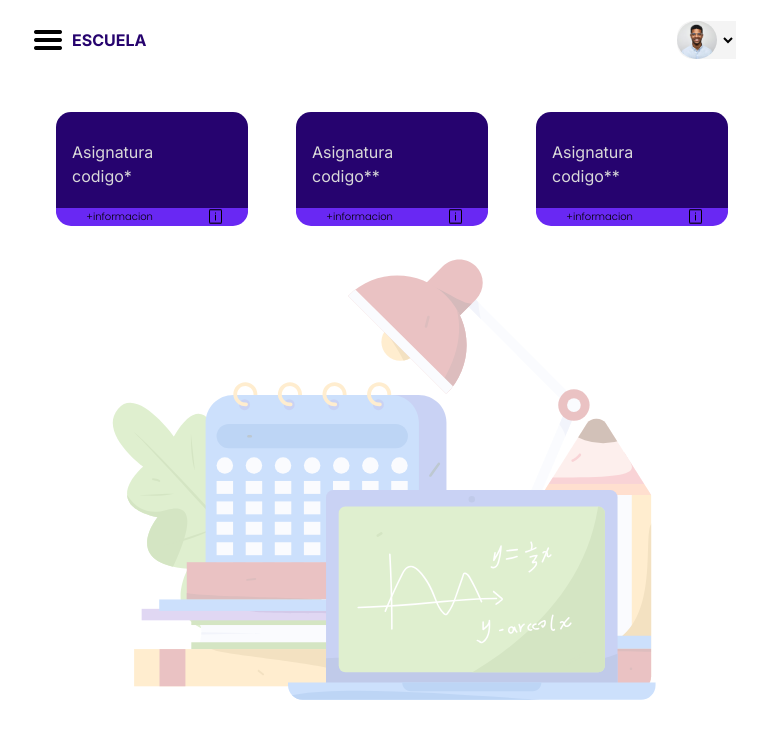
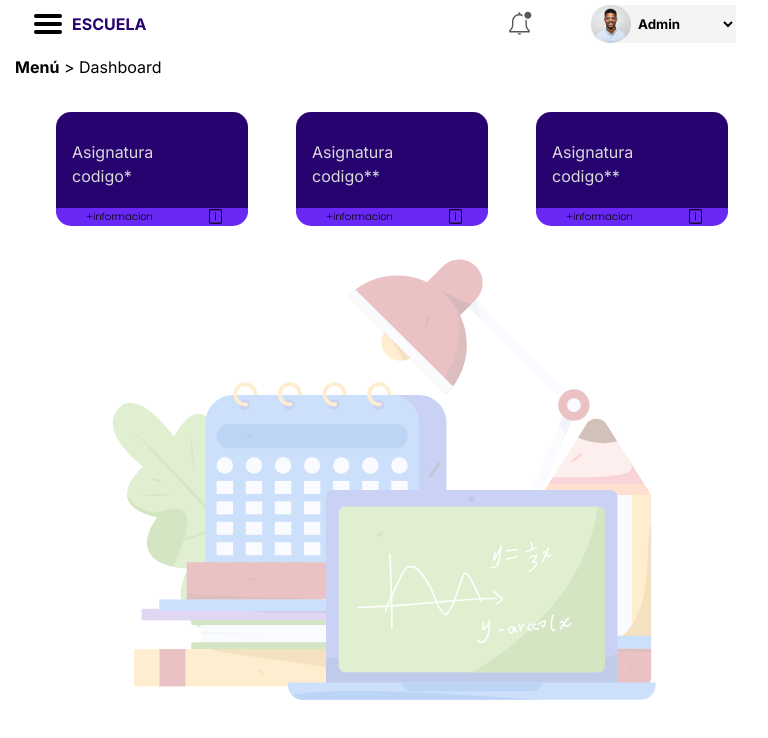
Before and after one commit to FooTalent/AgendaDigital, a React (Vite) app in the folder FrontEnd/: page /dashboard in a window 768 px wide. Shown: the top 738 px of the page. Built offline with nearby package versions, Linux system fonts and the light colour scheme.

Commit message:
agrego icono de notificacion para tablet

```diff
--- a/FrontEnd/src/components/Navbar/NavBar.jsx
+++ b/FrontEnd/src/components/Navbar/NavBar.jsx
@@ -16,13 +16,13 @@ const NavBar = () => {
   return (
     <div className={`containerAll ${enabled ? "disabledContainerNavbar" : null}`}>
       <div className="containerNavBar">
-        <div className="notification disableNavBar">
-          <img src="./img/notification.svg" alt="notification" />
-
-        </div>
         <div className="hamburguer">
             <img onClick={handlerSideBar} src="./img/hamburger_icon.png" alt="hamburger icon" />
             <h3>ESCUELA</h3>
+        </div>
+        {/* prueba */}
+        <div className="notification disableNavBar">
+          <img src="./img/notification.svg" alt="notification" />
         </div>
         <div className="selectUser containerSelect">
           <img src="./img/user.svg" alt="user" />
--- a/FrontEnd/src/components/Navbar/navbar.css
+++ b/FrontEnd/src/components/Navbar/navbar.css
@@ -15,6 +15,7 @@
 
 .notification img {
     margin-right: 1.5rem;
+    background-color: transparent;
 }
 
 .containerSelect {
@@ -100,9 +101,10 @@
 
 }
 
-@media (min-width: 577px) and (max-width: 834px) {
+@media (min-width: 577px) and (max-width: 992px) {
     .disableNavBar {
-        display: none;
+        display: inline;
+        margin-right: 1rem;
     }
     .hamburguer {
         display: flex;
@@ -128,6 +130,14 @@
     }
 
     .selectWidth {
-        width: 1rem;
+        width: auto;
+    }
+
+    .notification {
+        margin-left: 45%
+    }
+
+    .routesNavBar {
+        margin-top: 1rem
     }
 };
```
